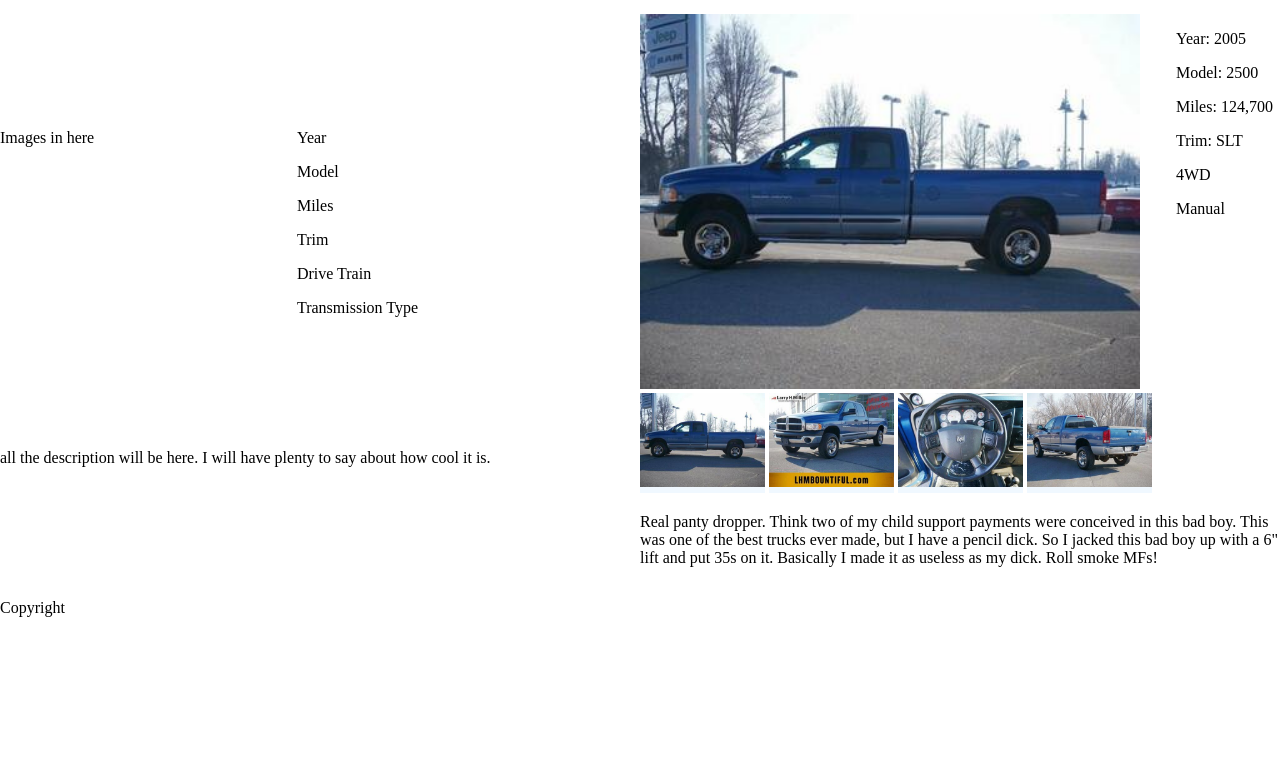
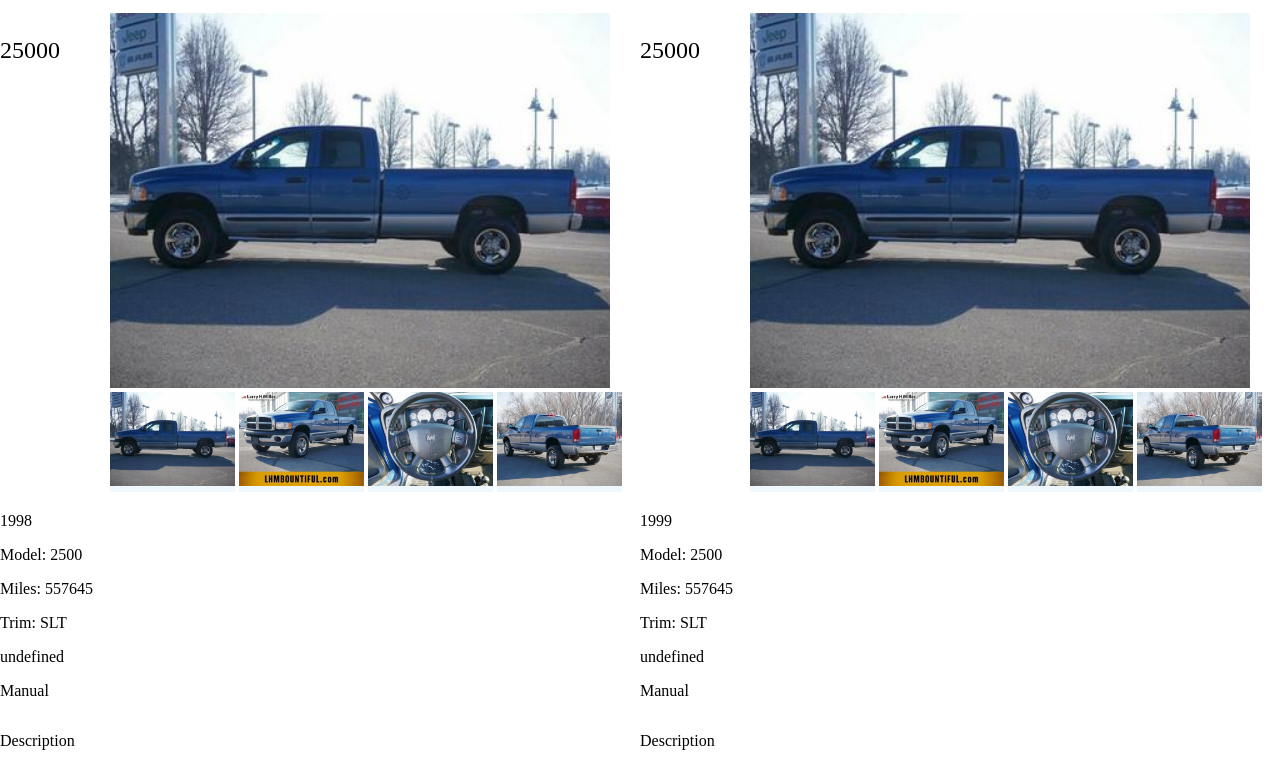
Before and after one commit to jodiecouch/final_wdd330, a plain HTML site: page index.html in a window 1280 px wide. Shown: the part 256-1035 px from the top of the page. Before the commit the page ends 889 px from the top, so only its background shows below. Drawn offline with Linux system fonts and the light colour scheme.

Commit message:
module is building some html

```diff
--- a/index.html
+++ b/index.html
@@ -23,7 +23,8 @@
     <main>
       <h1>MAIN CONTENT HERE</h1>
       <div class="filters"></div>
-      <div class="results">
+      <div class="results"></div>
+      <!--
         <div class="card">
           <p class="title">Ad Title</p>
           <p class="price">$ Sticker Shock</p>
@@ -87,7 +88,7 @@
           </div>
         </div>
       </div>
-    </main>
+    --></main>
 
     <footer>
       <p>Copyright</p>
--- a/js/Trucks.mjs
+++ b/js/Trucks.mjs
@@ -1,5 +1,55 @@
 const dataPlace = "../data/trucks.json";
 
+function adTemplate(truck)
+{
+    return `<div class="card">
+          <p class="id">${truck.id}  </p>
+          <p class="title">${truck.title}</p>
+          <p class="price">${truck.price}</p>
+          <div class="photo-reel">
+            <div class="main-photo">
+              <img src="images/001/01.jpg" alt="truck" />
+            </div>
+            <div class="thumb-container">
+              <div class="thumb-holder">
+                <img src="images/001/01.jpg" alt="truck" />
+              </div>
+              <div class="thumb-holder">
+                <img src="images/001/02.jpg" alt="truck" />
+              </div>
+              <div class="thumb-holder">
+                <img src="images/001/03.jpg" alt="truck" />
+              </div>
+              <div class="thumb-holder">
+                <img src="images/001/04.jpg" alt="truck" />
+              </div>
+            </div>
+          </div>
+          <div class="details">
+            <p class="year">${truck.year}</p>
+            <p class="model">Model: ${truck.model}</p>
+            <p class="mileage">Miles: ${truck.miles}</p>
+            <p class="trim">Trim: ${truck.trim}</p>
+            <p class="driv">${truck.driv}</p>
+            <p class="tranny">${truck.tran}</p>
+          </div>
+          <div class="description">
+            <p>${truck.description}</p>
+            </div>
+        </div>`
+}
+
+export function renderWithTemplate(
+  templateFn,
+  parentElement,
+  data,
+  callback
+) {
+  parentElement.insertAdjacentHTML("afterbegin", templateFn);
+  if(callback){
+    callback(data);
+  }
+}
 
 export async function getAds()
 {
@@ -12,6 +62,9 @@ export async function getAds()
 async function displayData(ad)
  {
      console.log(ad.id);
+     const html =  adTemplate(ad);
+     const resultsElement = document.querySelector(".results");
+     resultsElement.insertAdjacentHTML("beforeend", html);
  }
 
 export async function loadAds()
@@ -19,4 +72,5 @@ export async function loadAds()
     const data = await getAds();
     console.log("did i make it to here");
     data.forEach(displayData);
+
 }
```
